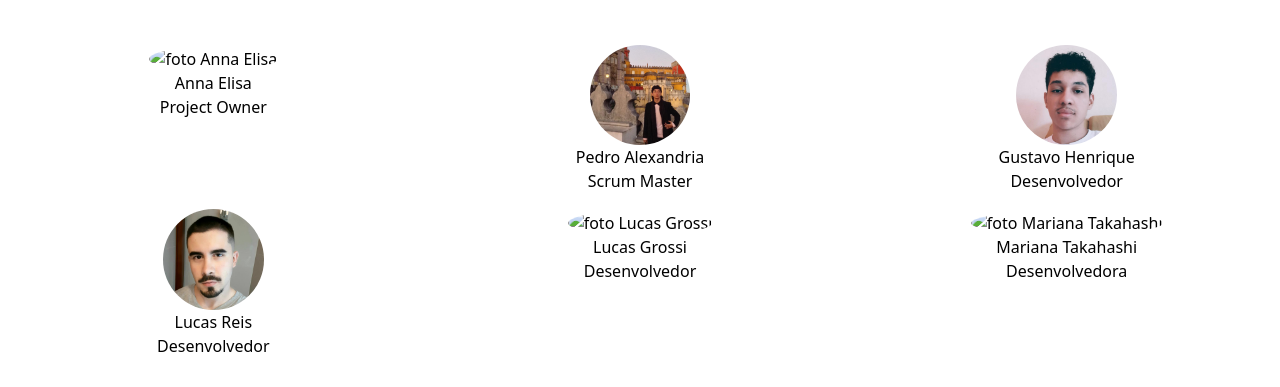
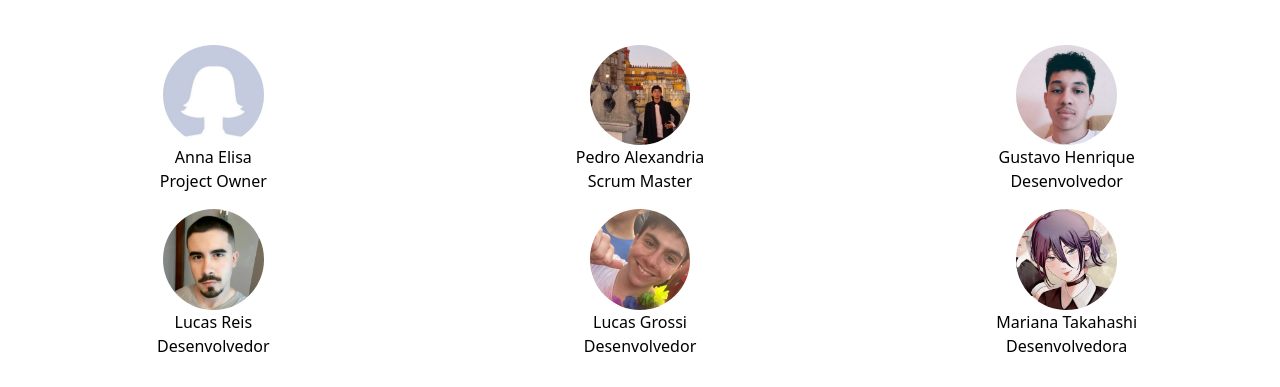
Before and after one commit to ICEI-PUC-Minas-PPLCC-TI/ppl-cc-ti1-2024-1-g-woove, a plain HTML site: page codigo/sobreNos.html in a window 1280 px wide. Shown: the part 402-789 px from the top of the page. Drawn offline with nearby package versions, Linux system fonts and the light colour scheme.

Commit message:
Fotos adicionadas

```diff
--- a/codigo/sobreNos.html
+++ b/codigo/sobreNos.html
@@ -89,7 +89,7 @@
             <div id="Pessoa1" class="justify-content-center">
               <figure>
                 <a href="#" class="text-decoration-none text-black">
-                <img src="" alt="foto Anna Elisa" class="w-25 rounded-circle">
+                <img src="./assets/images/sobreNosImages/noPhoto.png" alt="foto Anna Elisa" class="w-25 rounded-circle">
                 <figcaption class="fs-6">Anna Elisa <br> Project Owner</figcaption>
                 </a>
               </figure>
@@ -131,7 +131,7 @@
             <div id="Pessoa2" class="justify-content-center">
               <figure>
                 <a href="#" class="text-decoration-none text-black">
-                <img src="./assets/images/lucasReisPhoto.png" alt="foto Lucas Grossi" class="w-25 rounded-circle">
+                <img src="./assets/images/sobreNosImages/lucasGrossi.jpeg" alt="foto Lucas Grossi" class="w-25 rounded-circle">
                 <figcaption class="fs-6">Lucas Grossi<br> Desenvolvedor</figcaption>
                 </a>
               </figure>
@@ -141,7 +141,7 @@
             <div id="Pessoa2" class="justify-content-center">
               <figure>
                 <a href="#" class="text-decoration-none text-black">
-                <img src="./assets/images/lucasReisPhoto.png" alt="foto Mariana Takahashi" class="w-25 rounded-circle">
+                <img src="./assets/images/sobreNosImages/marianaTakahashi.jpeg" alt="foto Mariana Takahashi" class="w-25 rounded-circle">
                 <figcaption class="fs-6">Mariana Takahashi <br> Desenvolvedora</figcaption>
                 </a>
               </figure>
```
Also changed, not shown: codigo/assets/images/sobreNosImages/lucasGrossi.jpeg (added), codigo/assets/images/sobreNosImages/marianaTakahashi.jpeg (added), codigo/assets/images/sobreNosImages/noPhoto.png (added).
